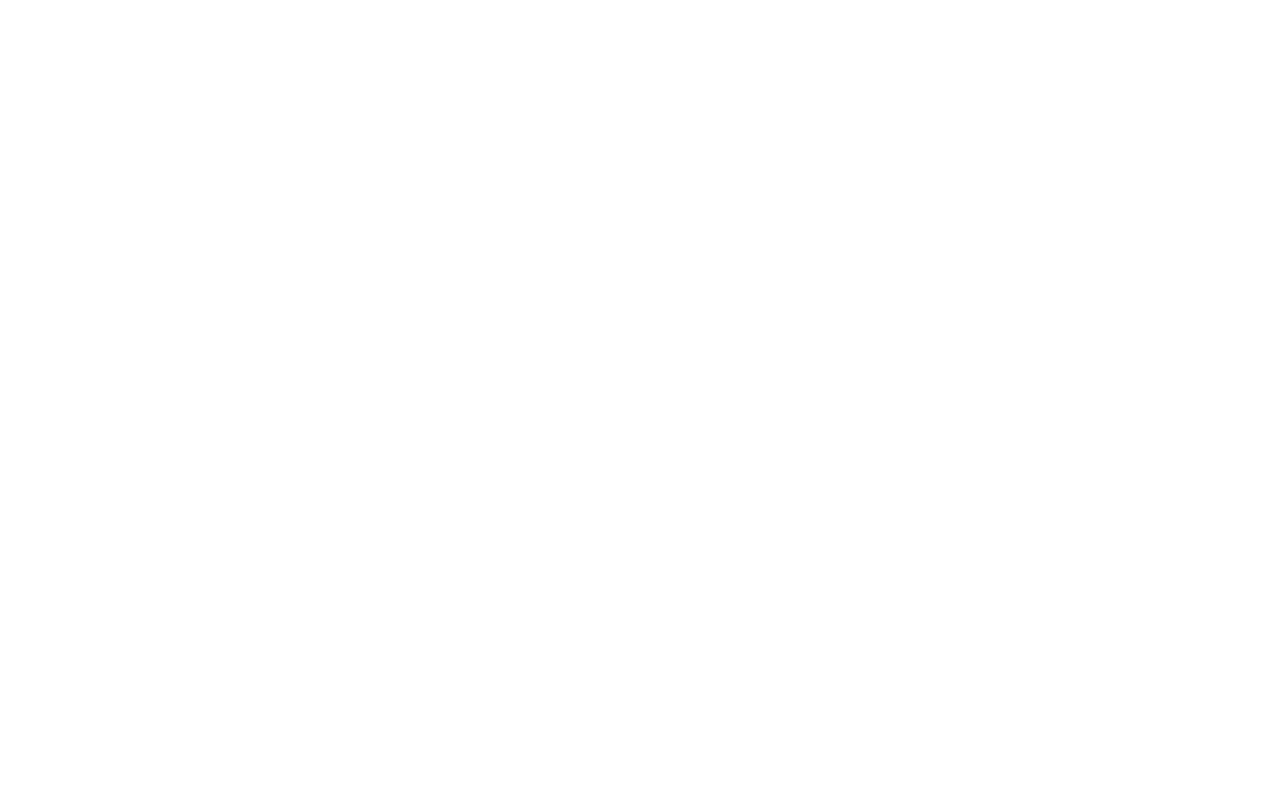
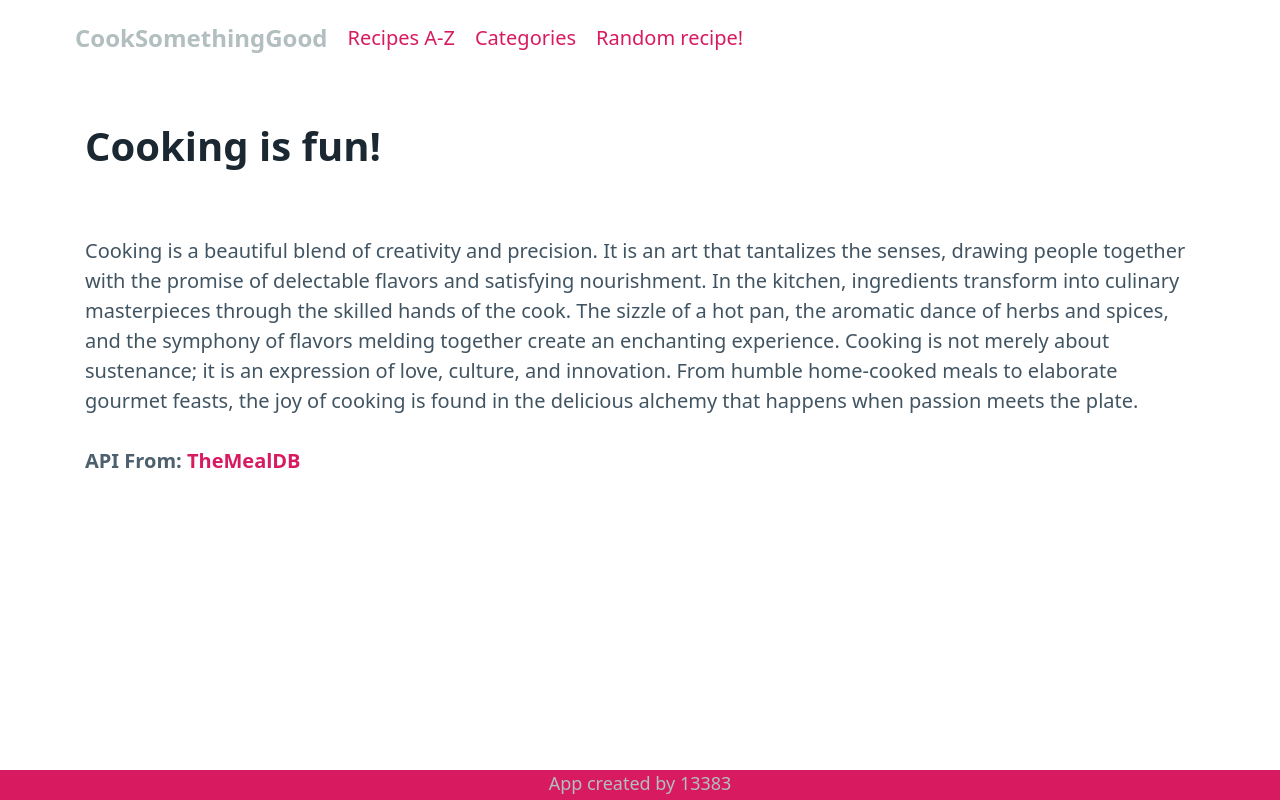
Before and after one commit to pawelz00/cook-something-good-app, a React (Create React App) app: page / in a window 1280 px wide. Before the commit this address had no page. Built offline with nearby package versions, Linux system fonts and the light colour scheme.

Commit message:
added back links

```diff
--- a/src/App.tsx
+++ b/src/App.tsx
@@ -6,6 +6,7 @@ import Layout from './components/Layout';
 import CategoriesRecipesList from './pages/CategoriesRecipesList';
 import RandomRecipe from './pages/RandomRecipe';
 import SingleRecipe from './pages/SingleRecipe';
+import Home from "./pages/Home";
 
 
 function App() {
@@ -13,6 +14,7 @@ function App() {
     <BrowserRouter>
       <Routes>
         <Route element={<Layout/>}>
+          <Route index element={<Home/>}/>
           <Route path="/recipes" element={<RecipesAZ/>}/>
           <Route path="/recipes/:letter" element={<RecipesAZList/>}/>
           <Route path="/recipes/:letter/:id" element={<SingleRecipe/>}/>
--- a/src/components/Navbar.tsx
+++ b/src/components/Navbar.tsx
@@ -1,25 +1,26 @@
-import { Link } from "react-router-dom";
+import { Link, NavLink } from "react-router-dom";
 
 function Navbar() {
+
     return (
     <nav className="container">
         <ul>
-            <li><strong>CookSomethingGood</strong></li>
+            <li><Link className="app-name-navbar" to={'.'}>CookSomethingGood</Link></li>
             <li>
-                <Link to={'/recipes'}>Recipes A-Z</Link>
+                <NavLink className={({isActive}) => isActive ? "navbar-focus" : undefined} to={'recipes'}>Recipes A-Z</NavLink>
             </li>
             <li>
-                <Link to={'/categories'}>Categories</Link>
+                <NavLink className={({isActive}) => isActive ? "navbar-focus" : undefined} to={'categories'}>Categories</NavLink>
             </li>
             <li>
-                <Link to={'/random'}>Random recipe!</Link>
+                <NavLink className={({isActive}) => isActive ? "navbar-focus" : undefined} to={'random'}>Random recipe!</NavLink>
             </li>
         </ul>
-        <ul>
+        {/* <ul>
             <li>
-                <Link to={'/'}>Logout</Link>
+                <NavLink to={'/'}>Logout</NavLink>
             </li>
-        </ul>
+        </ul> */}
     </nav>
     );
 }
--- a/src/components/Recipe.tsx
+++ b/src/components/Recipe.tsx
@@ -1,3 +1,4 @@
+import { Link } from 'react-router-dom';
 import { Meal } from '../types/Meals';
 
 interface RecipeProps {
@@ -10,6 +11,7 @@ const Recipe: React.FC<RecipeProps> = (props) => {
 
     return (
         <main className='container recipe-container'>
+            <Link relative="path" to="..">&larr; <span>Back</span></Link>
             <article>
                 <header>
                     <h2>{recipe?.strMeal}</h2>
--- a/src/pages/CategoriesRecipesList.tsx
+++ b/src/pages/CategoriesRecipesList.tsx
@@ -37,6 +37,7 @@ function CategoriesRecipesList() {
 
   return (
     <main className='container'>
+    <Link relative="path" to="..">&larr; <span>Back</span></Link>
     <div className='recipes-az-list-container'>
       {mealsList}
     </div>
--- a/src/pages/RecipesAZList.tsx
+++ b/src/pages/RecipesAZList.tsx
@@ -37,6 +37,7 @@ function RecipesAZList() {
 
   return (
     <main className='container'>
+    <Link relative="path" to="..">&larr; <span>Back</span></Link>
     <div className='recipes-az-list-container'>
         {mealsList}
     </div>
--- a/src/pages/SingleRecipe.tsx
+++ b/src/pages/SingleRecipe.tsx
@@ -2,7 +2,7 @@ import React, { useEffect, useState } from 'react';
 import { ListOfMeals} from '../types/Meals';
 import ApiService from '../services/ApiService';
 import Recipe from '../components/Recipe';
-import { useParams } from 'react-router-dom';
+import { Link, useParams } from 'react-router-dom';
 
 const SingleRecipe: React.FC = () => {
 
--- a/src/styles/index.css
+++ b/src/styles/index.css
@@ -33,6 +33,21 @@
   --form-element-focus-color: var(--primary-focus);
   --switch-color: var(--primary-inverse);
   --switch-checked-background-color: var(--primary);
+}
+
+.app-name-navbar {
+  font-size:1.2rem;
+  font-weight: bold;
+  color:#B2BEBF;
+}
+
+.app-name-navbar:focus {
+  background-color:rgba(0, 0, 0,0);
+}
+
+.navbar-focus {
+  background-color: rgba(216, 27, 96, 0.25);
+  border-radius:30px;
 }
 
 .login {
@@ -211,3 +226,8 @@ hr {
   font-weight: 400;
   color:#FFF;
 }
+
+.home-page {
+  margin-top:30px;
+  padding:10px;
+}
```
Also changed, not shown: 1 other file (tests, documents, lock files or other folders).
